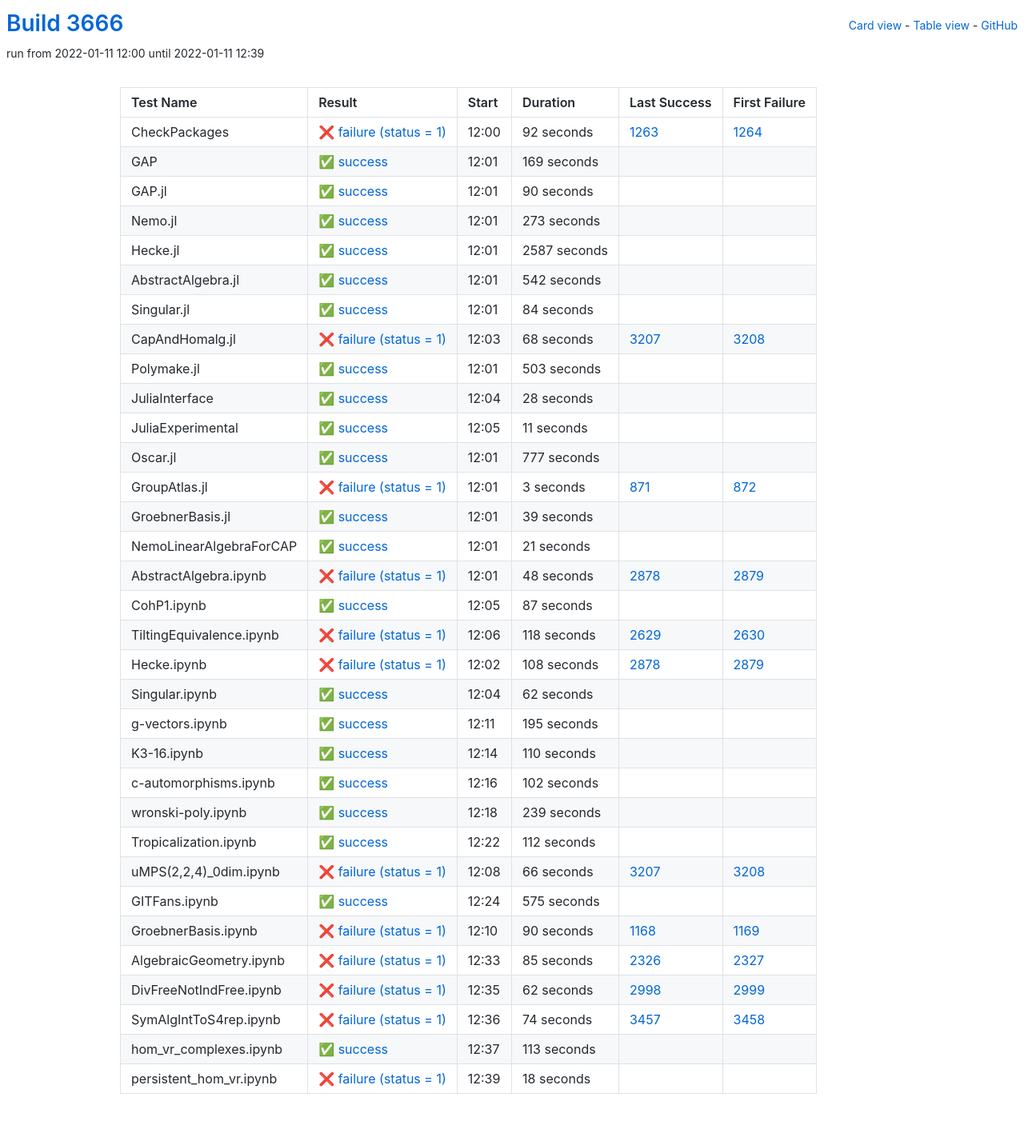
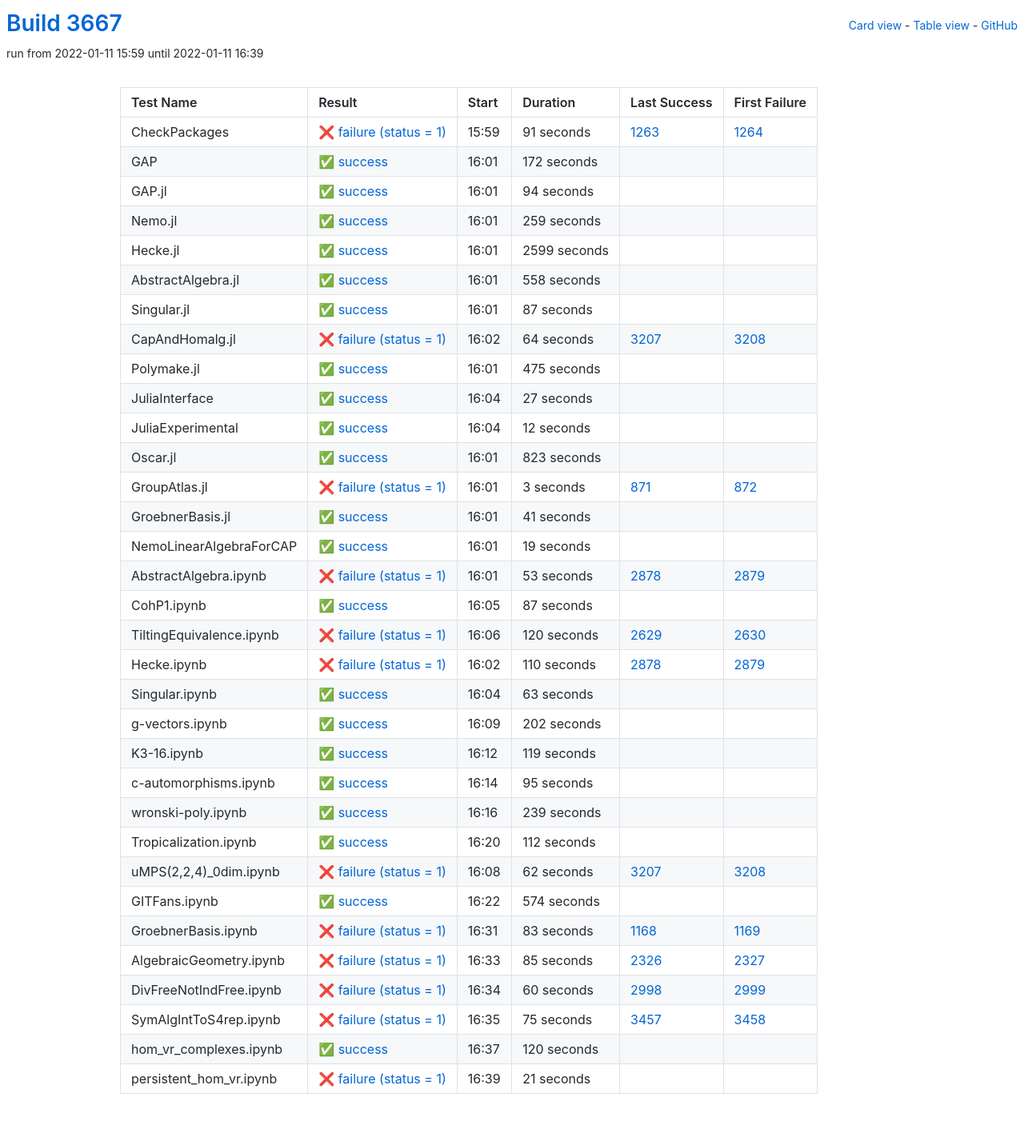
Before and after one commit to oscar-system/oscar-ci-status-stable, a Jekyll site: the page built from table.html, in a window 1280 px wide. Shown: the whole page at 80% size. Built offline with Jekyll 4.4.1, drawn with Linux system fonts in a browser that asks for light colours.

Commit message:
Build #3667

```diff
--- a/_data/ci.yml
+++ b/_data/ci.yml
@@ -1,6 +1,6 @@
 ---
-build: 3666
-build_url: https://oscarci.mathematik.uni-kl.de/job/oscar-stable/3666/
+build: 3667
+build_url: https://oscarci.mathematik.uni-kl.de/job/oscar-stable/3667/
 job: oscar-stable
 organization: oscar-system
 repo: oscar-ci-status-stable
@@ -8,152 +8,152 @@ repourl: https://github.com/oscar-system/oscar-ci-status-stable
 tests:
 - name: CheckPackages
   id: checkpackages
-  log: https://oscarci.mathematik.uni-kl.de/job/oscar-stable/3666/artifact/logs/build-3666/CheckPackages.log
-  start: 2022-01-11 12:00
+  log: https://oscarci.mathematik.uni-kl.de/job/oscar-stable/3667/artifact/logs/build-3667/CheckPackages.log
+  start: 2022-01-11 15:59
   success: false
   exitcode: 1
   status: failure
-  duration: 92
+  duration: 91
   last_success: 1263
   last_success_url: https://oscarci.mathematik.uni-kl.de/job/oscar-stable/1263/
   first_failure: 1264
   first_failure_url: https://oscarci.mathematik.uni-kl.de/job/oscar-stable/1264/
 - name: GAP
   id: gap
-  log: https://oscarci.mathematik.uni-kl.de/job/oscar-stable/3666/artifact/logs/build-3666/GAP.log
-  start: 2022-01-11 12:01
+  log: https://oscarci.mathematik.uni-kl.de/job/oscar-stable/3667/artifact/logs/build-3667/GAP.log
+  start: 2022-01-11 16:01
   success: true
   exitcode: 0
   status: success
-  duration: 169
+  duration: 172
   last_success: false
   last_success_url:
   first_failure: false
   first_failure_url:
 - name: GAP.jl
   id: gap-jl
-  log: https://oscarci.mathematik.uni-kl.de/job/oscar-stable/3666/artifact/logs/build-3666/GAP.jl.log
-  start: 2022-01-11 12:01
+  log: https://oscarci.mathematik.uni-kl.de/job/oscar-stable/3667/artifact/logs/build-3667/GAP.jl.log
+  start: 2022-01-11 16:01
   success: true
   exitcode: 0
   status: success
-  duration: 90
+  duration: 94
   last_success: false
   last_success_url:
   first_failure: false
   first_failure_url:
 - name: Nemo.jl
   id: nemo-jl
-  log: https://oscarci.mathematik.uni-kl.de/job/oscar-stable/3666/artifact/logs/build-3666/Nemo.jl.log
-  start: 2022-01-11 12:01
+  log: https://oscarci.mathematik.uni-kl.de/job/oscar-stable/3667/artifact/logs/build-3667/Nemo.jl.log
+  start: 2022-01-11 16:01
   success: true
   exitcode: 0
   status: success
-  duration: 273
+  duration: 259
   last_success: false
   last_success_url:
   first_failure: false
   first_failure_url:
 - name: Hecke.jl
   id: hecke-jl
-  log: https://oscarci.mathematik.uni-kl.de/job/oscar-stable/3666/artifact/logs/build-3666/Hecke.jl.log
-  start: 2022-01-11 12:01
+  log: https://oscarci.mathematik.uni-kl.de/job/oscar-stable/3667/artifact/logs/build-3667/Hecke.jl.log
+  start: 2022-01-11 16:01
   success: true
   exitcode: 0
   status: success
-  duration: 2587
+  duration: 2599
   last_success: false
   last_success_url:
   first_failure: false
   first_failure_url:
 - name: AbstractAlgebra.jl
   id: abstractalgebra-jl
-  log: https://oscarci.mathematik.uni-kl.de/job/oscar-stable/3666/artifact/logs/build-3666/AbstractAlgebra.jl.log
-  start: 2022-01-11 12:01
+  log: https://oscarci.mathematik.uni-kl.de/job/oscar-stable/3667/artifact/logs/build-3667/AbstractAlgebra.jl.log
+  start: 2022-01-11 16:01
   success: true
   exitcode: 0
   status: success
-  duration: 542
+  duration: 558
   last_success: false
   last_success_url:
   first_failure: false
   first_failure_url:
 - name: Singular.jl
   id: singular-jl
-  log: https://oscarci.mathematik.uni-kl.de/job/oscar-stable/3666/artifact/logs/build-3666/Singular.jl.log
-  start: 2022-01-11 12:01
+  log: https://oscarci.mathematik.uni-kl.de/job/oscar-stable/3667/artifact/logs/build-3667/Singular.jl.log
+  start: 2022-01-11 16:01
   success: true
   exitcode: 0
   status: success
-  duration: 84
+  duration: 87
   last_success: false
   last_success_url:
   first_failure: false
   first_failure_url:
 - name: CapAndHomalg.jl
   id: capandhomalg-jl
-  log: https://oscarci.mathematik.uni-kl.de/job/oscar-stable/3666/artifact/logs/build-3666/CapAndHomalg.jl.log
-  start: 2022-01-11 12:03
+  log: https://oscarci.mathematik.uni-kl.de/job/oscar-stable/3667/artifact/logs/build-3667/CapAndHomalg.jl.log
+  start: 2022-01-11 16:02
   success: false
   exitcode: 1
   status: failure
-  duration: 68
+  duration: 64
   last_success: 3207
   last_success_url: https://oscarci.mathematik.uni-kl.de/job/oscar-stable/3207/
   first_failure: 3208
   first_failure_url: https://oscarci.mathematik.uni-kl.de/job/oscar-stable/3208/
 - name: Polymake.jl
   id: polymake-jl
-  log: https://oscarci.mathematik.uni-kl.de/job/oscar-stable/3666/artifact/logs/build-3666/Polymake.jl.log
-  start: 2022-01-11 12:01
+  log: https://oscarci.mathematik.uni-kl.de/job/oscar-stable/3667/artifact/logs/build-3667/Polymake.jl.log
+  start: 2022-01-11 16:01
   success: true
   exitcode: 0
   status: success
-  duration: 503
+  duration: 475
   last_success: false
   last_success_url:
   first_failure: false
   first_failure_url:
 - name: JuliaInterface
   id: juliainterface
-  log: https://oscarci.mathematik.uni-kl.de/job/oscar-stable/3666/artifact/logs/build-3666/JuliaInterface.log
-  start: 2022-01-11 12:04
+  log: https://oscarci.mathematik.uni-kl.de/job/oscar-stable/3667/artifact/logs/build-3667/JuliaInterface.log
+  start: 2022-01-11 16:04
   success: true
   exitcode: 0
   status: success
-  duration: 28
+  duration: 27
   last_success: false
   last_success_url:
   first_failure: false
   first_failure_url:
 - name: JuliaExperimental
   id: juliaexperimental
-  log: https://oscarci.mathematik.uni-kl.de/job/oscar-stable/3666/artifact/logs/build-3666/JuliaExperimental.log
-  start: 2022-01-11 12:05
+  log: https://oscarci.mathematik.uni-kl.de/job/oscar-stable/3667/artifact/logs/build-3667/JuliaExperimental.log
+  start: 2022-01-11 16:04
   success: true
   exitcode: 0
   status: success
-  duration: 11
+  duration: 12
   last_success: false
   last_success_url:
   first_failure: false
   first_failure_url:
 - name: Oscar.jl
   id: oscar-jl
-  log: https://oscarci.mathematik.uni-kl.de/job/oscar-stable/3666/artifact/logs/build-3666/Oscar.jl.log
-  start: 2022-01-11 12:01
+  log: https://oscarci.mathematik.uni-kl.de/job/oscar-stable/3667/artifact/logs/build-3667/Oscar.jl.log
+  start: 2022-01-11 16:01
   success: true
   exitcode: 0
   status: success
-  duration: 777
+  duration: 823
   last_success: false
   last_success_url:
   first_failure: false
   first_failure_url:
 - name: GroupAtlas.jl
   id: groupatlas-jl
-  log: https://oscarci.mathematik.uni-kl.de/job/oscar-stable/3666/artifact/logs/build-3666/GroupAtlas.jl.log
-  start: 2022-01-11 12:01
+  log: https://oscarci.mathematik.uni-kl.de/job/oscar-stable/3667/artifact/logs/build-3667/GroupAtlas.jl.log
+  start: 2022-01-11 16:01
   success: false
   exitcode: 1
   status: failure
@@ -164,44 +164,44 @@ tests:
   first_failure_url: https://oscarci.mathematik.uni-kl.de/job/oscar-stable/872/
 - name: GroebnerBasis.jl
   id: groebnerbasis-jl
-  log: https://oscarci.mathematik.uni-kl.de/job/oscar-stable/3666/artifact/logs/build-3666/GroebnerBasis.jl.log
-  start: 2022-01-11 12:01
+  log: https://oscarci.mathematik.uni-kl.de/job/oscar-stable/3667/artifact/logs/build-3667/GroebnerBasis.jl.log
+  start: 2022-01-11 16:01
   success: true
   exitcode: 0
   status: success
-  duration: 39
+  duration: 41
   last_success: false
   last_success_url:
   first_failure: false
   first_failure_url:
 - name: NemoLinearAlgebraForCAP
   id: nemolinearalgebraforcap
-  log: https://oscarci.mathematik.uni-kl.de/job/oscar-stable/3666/artifact/logs/build-3666/NemoLinearAlgebraForCAP.log
-  start: 2022-01-11 12:01
+  log: https://oscarci.mathematik.uni-kl.de/job/oscar-stable/3667/artifact/logs/build-3667/NemoLinearAlgebraForCAP.log
+  start: 2022-01-11 16:01
   success: true
   exitcode: 0
   status: success
-  duration: 21
+  duration: 19
   last_success: false
   last_success_url:
   first_failure: false
   first_failure_url:
 - name: AbstractAlgebra.ipynb
   id: abstractalgebra-ipynb
-  log: https://oscarci.mathematik.uni-kl.de/job/oscar-stable/3666/artifact/logs/build-3666/AbstractAlgebra.ipynb.log
-  start: 2022-01-11 12:01
+  log: https://oscarci.mathematik.uni-kl.de/job/oscar-stable/3667/artifact/logs/build-3667/AbstractAlgebra.ipynb.log
+  start: 2022-01-11 16:01
   success: false
   exitcode: 1
   status: failure
-  duration: 48
+  duration: 53
   last_success: 2878
   last_success_url: https://oscarci.mathematik.uni-kl.de/job/oscar-stable/2878/
   first_failure: 2879
   first_failure_url: https://oscarci.mathematik.uni-kl.de/job/oscar-stable/2879/
 - name: CohP1.ipynb
   id: cohp1-ipynb
-  log: https://oscarci.mathematik.uni-kl.de/job/oscar-stable/3666/artifact/logs/build-3666/CohP1.ipynb.log
-  start: 2022-01-11 12:05
+  log: https://oscarci.mathematik.uni-kl.de/job/oscar-stable/3667/artifact/logs/build-3667/CohP1.ipynb.log
+  start: 2022-01-11 16:05
   success: true
   exitcode: 0
   status: success
@@ -212,80 +212,80 @@ tests:
   first_failure_url:
 - name: TiltingEquivalence.ipynb
   id: tiltingequivalence-ipynb
-  log: https://oscarci.mathematik.uni-kl.de/job/oscar-stable/3666/artifact/logs/build-3666/TiltingEquivalence.ipynb.log
-  start: 2022-01-11 12:06
+  log: https://oscarci.mathematik.uni-kl.de/job/oscar-stable/3667/artifact/logs/build-3667/TiltingEquivalence.ipynb.log
+  start: 2022-01-11 16:06
   success: false
   exitcode: 1
   status: failure
-  duration: 118
+  duration: 120
   last_success: 2629
   last_success_url: https://oscarci.mathematik.uni-kl.de/job/oscar-stable/2629/
   first_failure: 2630
   first_failure_url: https://oscarci.mathematik.uni-kl.de/job/oscar-stable/2630/
 - name: Hecke.ipynb
   id: hecke-ipynb
-  log: https://oscarci.mathematik.uni-kl.de/job/oscar-stable/3666/artifact/logs/build-3666/Hecke.ipynb.log
-  start: 2022-01-11 12:02
+  log: https://oscarci.mathematik.uni-kl.de/job/oscar-stable/3667/artifact/logs/build-3667/Hecke.ipynb.log
+  start: 2022-01-11 16:02
   success: false
   exitcode: 1
   status: failure
-  duration: 108
+  duration: 110
   last_success: 2878
   last_success_url: https://oscarci.mathematik.uni-kl.de/job/oscar-stable/2878/
   first_failure: 2879
   first_failure_url: https://oscarci.mathematik.uni-kl.de/job/oscar-stable/2879/
 - name: Singular.ipynb
   id: singular-ipynb
-  log: https://oscarci.mathematik.uni-kl.de/job/oscar-stable/3666/artifact/logs/build-3666/Singular.ipynb.log
-  start: 2022-01-11 12:04
+  log: https://oscarci.mathematik.uni-kl.de/job/oscar-stable/3667/artifact/logs/build-3667/Singular.ipynb.log
+  start: 2022-01-11 16:04
   success: true
   exitcode: 0
   status: success
-  duration: 62
+  duration: 63
   last_success: false
   last_success_url:
   first_failure: false
   first_failure_url:
 - name: g-vectors.ipynb
   id: g-vectors-ipynb
-  log: https://oscarci.mathematik.uni-kl.de/job/oscar-stable/3666/artifact/logs/build-3666/g-vectors.ipynb.log
-  start: 2022-01-11 12:11
+  log: https://oscarci.mathematik.uni-kl.de/job/oscar-stable/3667/artifact/logs/build-3667/g-vectors.ipynb.log
+  start: 2022-01-11 16:09
   success: true
   exitcode: 0
   status: success
-  duration: 195
+  duration: 202
   last_success: false
   last_success_url:
   first_failure: false
   first_failure_url:
 - name: K3-16.ipynb
   id: k3-16-ipynb
-  log: https://oscarci.mathematik.uni-kl.de/job/oscar-stable/3666/artifact/logs/build-3666/K3-16.ipynb.log
-  start: 2022-01-11 12:14
+  log: https://oscarci.mathematik.uni-kl.de/job/oscar-stable/3667/artifact/logs/build-3667/K3-16.ipynb.log
+  start: 2022-01-11 16:12
   success: true
   exitcode: 0
   status: success
-  duration: 110
+  duration: 119
   last_success: false
   last_success_url:
   first_failure: false
   first_failure_url:
 - name: c-automorphisms.ipynb
   id: c-automorphisms-ipynb
-  log: https://oscarci.mathematik.uni-kl.de/job/oscar-stable/3666/artifact/logs/build-3666/c-automorphisms.ipynb.log
-  start: 2022-01-11 12:16
+  log: https://oscarci.mathematik.uni-kl.de/job/oscar-stable/3667/artifact/logs/build-3667/c-automorphisms.ipynb.log
+  start: 2022-01-11 16:14
   success: true
   exitcode: 0
   status: success
-  duration: 102
+  duration: 95
   last_success: false
   last_success_url:
   first_failure: false
   first_failure_url:
 - name: wronski-poly.ipynb
   id: wronski-poly-ipynb
-  log: https://oscarci.mathematik.uni-kl.de/job/oscar-stable/3666/artifact/logs/build-3666/wronski-poly.ipynb.log
-  start: 2022-01-11 12:18
+  log: https://oscarci.mathematik.uni-kl.de/job/oscar-stable/3667/artifact/logs/build-3667/wronski-poly.ipynb.log
+  start: 2022-01-11 16:16
   success: true
   exitcode: 0
   status: success
@@ -296,8 +296,8 @@ tests:
   first_failure_url:
 - name: Tropicalization.ipynb
   id: tropicalization-ipynb
-  log: https://oscarci.mathematik.uni-kl.de/job/oscar-stable/3666/artifact/logs/build-3666/Tropicalization.ipynb.log
-  start: 2022-01-11 12:22
+  log: https://oscarci.mathematik.uni-kl.de/job/oscar-stable/3667/artifact/logs/build-3667/Tropicalization.ipynb.log
+  start: 2022-01-11 16:20
   success: true
   exitcode: 0
   status: success
@@ -308,44 +308,44 @@ tests:
   first_failure_url:
 - name: uMPS(2,2,4)_0dim.ipynb
   id: umps-2-2-4-0dim-ipynb
-  log: https://oscarci.mathematik.uni-kl.de/job/oscar-stable/3666/artifact/logs/build-3666/uMPS-2-2-4-_0dim.ipynb.log
-  start: 2022-01-11 12:08
+  log: https://oscarci.mathematik.uni-kl.de/job/oscar-stable/3667/artifact/logs/build-3667/uMPS-2-2-4-_0dim.ipynb.log
+  start: 2022-01-11 16:08
   success: false
   exitcode: 1
   status: failure
-  duration: 66
+  duration: 62
   last_success: 3207
   last_success_url: https://oscarci.mathematik.uni-kl.de/job/oscar-stable/3207/
   first_failure: 3208
   first_failure_url: https://oscarci.mathematik.uni-kl.de/job/oscar-stable/3208/
 - name: GITFans.ipynb
   id: gitfans-ipynb
-  log: https://oscarci.mathematik.uni-kl.de/job/oscar-stable/3666/artifact/logs/build-3666/GITFans.ipynb.log
-  start: 2022-01-11 12:24
+  log: https://oscarci.mathematik.uni-kl.de/job/oscar-stable/3667/artifact/logs/build-3667/GITFans.ipynb.log
+  start: 2022-01-11 16:22
   success: true
   exitcode: 0
   status: success
-  duration: 575
+  duration: 574
   last_success: false
   last_success_url:
   first_failure: false
   first_failure_url:
 - name: GroebnerBasis.ipynb
   id: groebnerbasis-ipynb
-  log: https://oscarci.mathematik.uni-kl.de/job/oscar-stable/3666/artifact/logs/build-3666/GroebnerBasis.ipynb.log
-  start: 2022-01-11 12:10
+  log: https://oscarci.mathematik.uni-kl.de/job/oscar-stable/3667/artifact/logs/build-3667/GroebnerBasis.ipynb.log
+  start: 2022-01-11 16:31
   success: false
   exitcode: 1
   status: failure
-  duration: 90
+  duration: 83
   last_success: 1168
   last_success_url: https://oscarci.mathematik.uni-kl.de/job/oscar-stable/1168/
   first_failure: 1169
   first_failure_url: https://oscarci.mathematik.uni-kl.de/job/oscar-stable/1169/
 - name: AlgebraicGeometry.ipynb
   id: algebraicgeometry-ipynb
-  log: https://oscarci.mathematik.uni-kl.de/job/oscar-stable/3666/artifact/logs/build-3666/AlgebraicGeometry.ipynb.log
-  start: 2022-01-11 12:33
+  log: https://oscarci.mathematik.uni-kl.de/job/oscar-stable/3667/artifact/logs/build-3667/AlgebraicGeometry.ipynb.log
+  start: 2022-01-11 16:33
   success: false
   exitcode: 1
   status: failure
@@ -356,48 +356,48 @@ tests:
   first_failure_url: https://oscarci.mathematik.uni-kl.de/job/oscar-stable/2327/
 - name: DivFreeNotIndFree.ipynb
   id: divfreenotindfree-ipynb
-  log: https://oscarci.mathematik.uni-kl.de/job/oscar-stable/3666/artifact/logs/build-3666/DivFreeNotIndFree.ipynb.log
-  start: 2022-01-11 12:35
+  log: https://oscarci.mathematik.uni-kl.de/job/oscar-stable/3667/artifact/logs/build-3667/DivFreeNotIndFree.ipynb.log
+  start: 2022-01-11 16:34
   success: false
   exitcode: 1
   status: failure
-  duration: 62
+  duration: 60
   last_success: 2998
   last_success_url: https://oscarci.mathematik.uni-kl.de/job/oscar-stable/2998/
   first_failure: 2999
   first_failure_url: https://oscarci.mathematik.uni-kl.de/job/oscar-stable/2999/
 - name: SymAlgIntToS4rep.ipynb
   id: symalginttos4rep-ipynb
-  log: https://oscarci.mathematik.uni-kl.de/job/oscar-stable/3666/artifact/logs/build-3666/SymAlgIntToS4rep.ipynb.log
-  start: 2022-01-11 12:36
+  log: https://oscarci.mathematik.uni-kl.de/job/oscar-stable/3667/artifact/logs/build-3667/SymAlgIntToS4rep.ipynb.log
+  start: 2022-01-11 16:35
   success: false
   exitcode: 1
   status: failure
-  duration: 74
+  duration: 75
   last_success: 3457
   last_success_url: https://oscarci.mathematik.uni-kl.de/job/oscar-stable/3457/
   first_failure: 3458
   first_failure_url: https://oscarci.mathematik.uni-kl.de/job/oscar-stable/3458/
 - name: hom_vr_complexes.ipynb
   id: hom-vr-complexes-ipynb
-  log: https://oscarci.mathematik.uni-kl.de/job/oscar-stable/3666/artifact/logs/build-3666/hom_vr_complexes.ipynb.log
-  start: 2022-01-11 12:37
+  log: https://oscarci.mathematik.uni-kl.de/job/oscar-stable/3667/artifact/logs/build-3667/hom_vr_complexes.ipynb.log
+  start: 2022-01-11 16:37
   success: true
   exitcode: 0
   status: success
-  duration: 113
+  duration: 120
   last_success: false
   last_success_url:
   first_failure: false
   first_failure_url:
 - name: persistent_hom_vr.ipynb
   id: persistent-hom-vr-ipynb
-  log: https://oscarci.mathematik.uni-kl.de/job/oscar-stable/3666/artifact/logs/build-3666/persistent_hom_vr.ipynb.log
-  start: 2022-01-11 12:39
+  log: https://oscarci.mathematik.uni-kl.de/job/oscar-stable/3667/artifact/logs/build-3667/persistent_hom_vr.ipynb.log
+  start: 2022-01-11 16:39
   success: false
   exitcode: 1
   status: failure
-  duration: 18
+  duration: 21
   last_success: false
   last_success_url:
   first_failure: false
```
Also changed, not shown: README.md.
